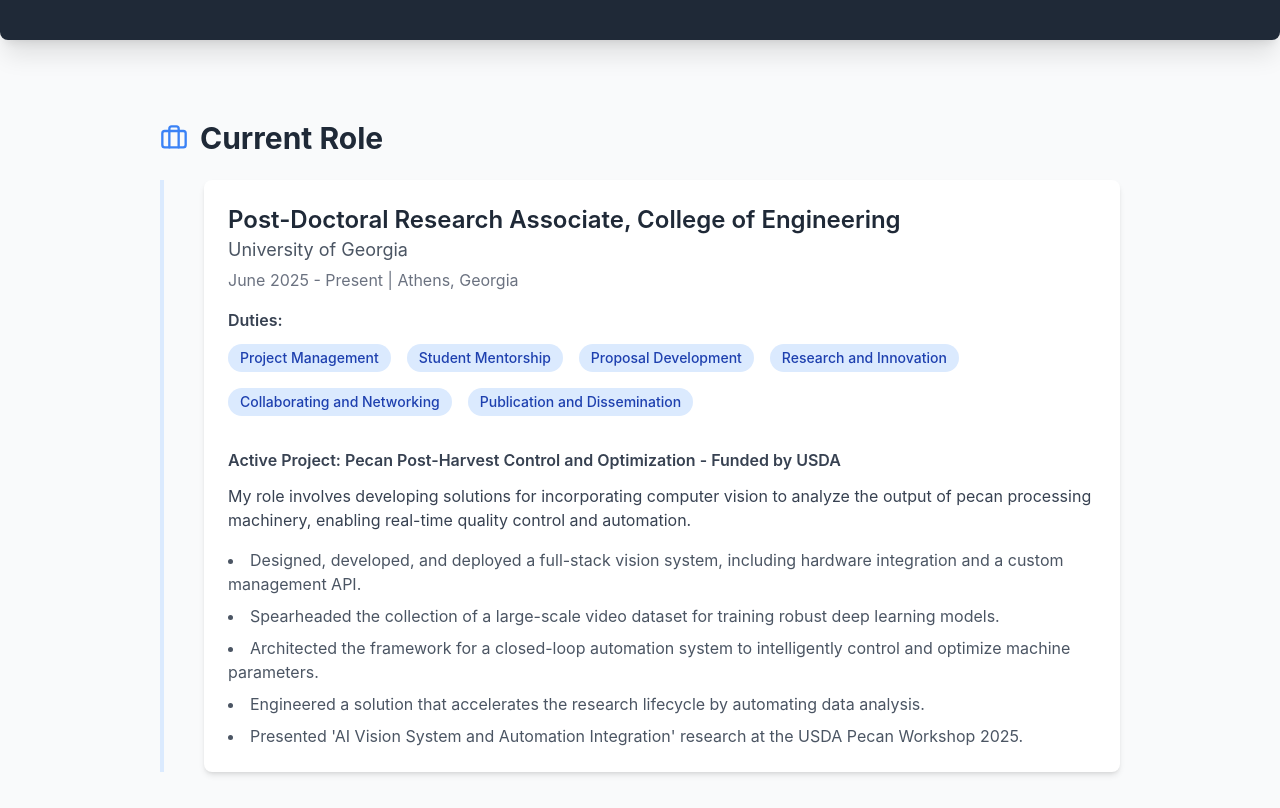
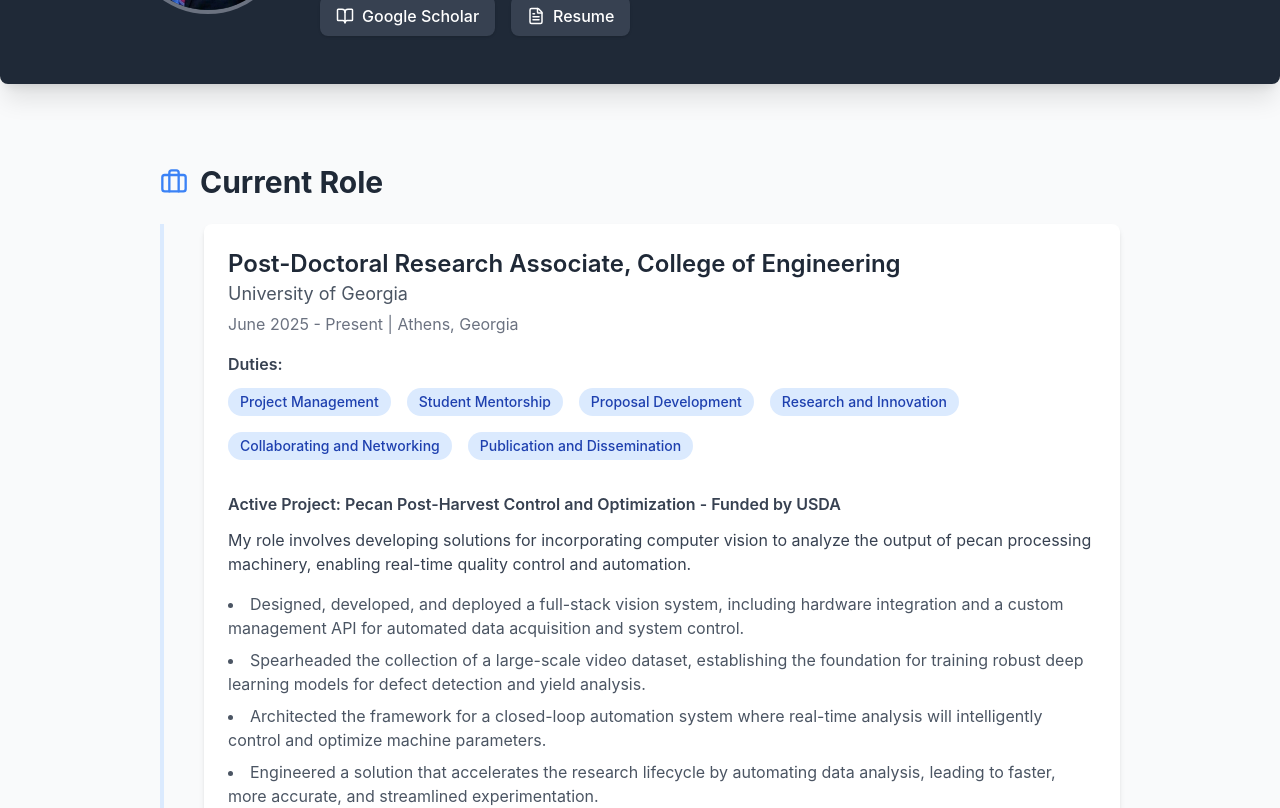
Before and after one commit to salirezav/salirezav.github.io, a React (Create React App) app: page / in a window 1280 px wide. Shown: the part 280-1088 px from the top of the page. Built offline with nearby package versions, Linux system fonts and the light colour scheme.

Commit message:
Add advisor and department fields to education and experience sections; introduce industry outreach section; enhance publication links with descriptive text; and add HomeSense project case study to storiesData.

```diff
--- a/src/App.tsx
+++ b/src/App.tsx
@@ -51,6 +51,7 @@ interface Education {
   date: string;
   gpa: string;
   thesis?: string;
+  advisor?: string;
 }
 
 type SkillLevel = 'Advanced' | 'Intermediate' | 'Basic';
@@ -72,6 +73,7 @@ interface RelatedExperience {
   date: string;
   supervisor?: string;
   location?: string;
+  department?: string;
   points: string[];
 }
 
@@ -80,6 +82,7 @@ interface Publication {
   authors: string;
   venue: string;
   link?: string;
+  linkText?: string;
 }
 
 interface Project {
@@ -95,6 +98,15 @@ interface Teaching {
   date: string;
 }
 
+interface IndustryOutreach {
+  title: string;
+  organization: string;
+  location: string;
+  date: string;
+  role: string;
+  topic: string;
+}
+
 interface PortfolioData {
   personalInfo: PersonalInfo;
   currentRole: CurrentRole;
@@ -104,6 +116,7 @@ interface PortfolioData {
   publications: Publication[];
   projects: Project[];
   teaching: Teaching[];
+  industryOutreach?: IndustryOutreach[];
 }
 
 // --- Data based on your resume ---
@@ -118,8 +131,10 @@ const portfolioData: PortfolioData = {
     links: [
       { name: "Website", url: "https://AlirezaVaezi.com", icon: Globe },
       { name: "Email", url: "mailto:s.alireza.v@gmail.com", icon: Mail },
+      { name: "UGA Email", url: "mailto:SeyedAlireza.Vaezi@uga.edu", icon: Mail },
       { name: "GitHub", url: "https://github.com/salirezav", icon: Github },
       { name: "LinkedIn", url: "https://www.linkedin.com/in/salirezav/", icon: Linkedin },
+      { name: "Google Scholar", url: "https://scholar.google.com/citations?user=YOUR_USER_ID", icon: BookOpen }, // TODO: Replace YOUR_USER_ID with your actual Google Scholar user ID
       { name: "Resume", url: "https://salirezav.github.io/Seyed%20Alireza%20Vaezi%20-%20Resume.pdf", icon: FileText }
     ]
   },
@@ -140,11 +155,11 @@ const portfolioData: PortfolioData = {
       title: "Pecan Post-Harvest Control and Optimization - Funded by USDA",
       description: "My role involves developing solutions for incorporating computer vision to analyze the output of pecan processing machinery, enabling real-time quality control and automation.",
       points: [
-        "Designed, developed, and deployed a full-stack vision system, including hardware integration and a custom management API.",
-        "Spearheaded the collection of a large-scale video dataset for training robust deep learning models.",
-        "Architected the framework for a closed-loop automation system to intelligently control and optimize machine parameters.",
-        "Engineered a solution that accelerates the research lifecycle by automating data analysis.",
-        "Presented 'AI Vision System and Automation Integration' research at the USDA Pecan Workshop 2025."
+        "Designed, developed, and deployed a full-stack vision system, including hardware integration and a custom management API for automated data acquisition and system control.",
+        "Spearheaded the collection of a large-scale video dataset, establishing the foundation for training robust deep learning models for defect detection and yield analysis.",
+        "Architected the framework for a closed-loop automation system where real-time analysis will intelligently control and optimize machine parameters.",
+        "Engineered a solution that accelerates the research lifecycle by automating data analysis, leading to faster, more accurate, and streamlined experimentation.",
+        "Presented 'AI Vision System and Automation Integration' research at the USDA Pecan Workshop 2025, hosted at the University of Georgia, to an audience of industry leaders and academic peers."
       ]
     }
   },
@@ -155,10 +170,11 @@ const portfolioData: PortfolioData = {
         location: "Athens, Georgia",
         date: "Jan. 2019 - May. 2025",
         gpa: "3.74",
-      thesis: '"From Specific to Universal: One Biomedical Image Segmentation Model to Rule Them All"'
+        thesis: '"From Specific to Universal: One Biomedical Image Segmentation Model to Rule Them All"',
+        advisor: "Dr. Shannon Quinn"
       },
       {
-      degree: "Master of Science., Information Technology Engineering",
+        degree: "Master of Science., Information Technology Engineering (Computer Networks)",
         institution: "Iran University of Science and Technology",
         location: "Tehran, Iran",
         date: "Jan. 2013 - Feb. 2016",
@@ -266,8 +282,8 @@ const portfolioData: PortfolioData = {
       date: "2024",
       supervisor: "Prof. Shannon Quinn",
       points: [
-        "Developed a supervised cilia segmentation model by leveraging an unsupervised method to generate ground-truth labels.",
-        "Developed a non-intrusive emotion recognition framework using facial expression recognition (FER) and emotional body posture recognition (EBPR) to assess workers' psychological states in IIoT-enabled manufacturing environments. A collaboration with Dr. Jaime Camelio's lab.",
+        "Developed a supervised cilia segmentation model by leveraging an unsupervised method to generate ground-truth labels. This work focused on automating segmentation tasks, particularly for microscopic cilia images.",
+        "Developed a non-intrusive emotion recognition framework using facial expression recognition (FER) and emotional body posture recognition (EBPR) to assess workers' psychological states in IIoT-enabled manufacturing environments. This research enhances worker well-being by identifying stress, fatigue, and cognitive load in real time. A collaboration with PhD candidate Niloofar Rezaei in Innovation Factory under Dr. Jaime Camelio's supervision.",
         "Developed a computational model to analyze changes in mitochondrial morphology induced by infection with Mycobacterium marinum (Mmar)."
       ]
     },
@@ -278,7 +294,8 @@ const portfolioData: PortfolioData = {
       supervisor: "Prof. Shannon Quinn",
       points: [
         "Configuring and setting up 'JupyterHub' on an on-premise cluster with NFS shared storage and LDAP authenticator.",
-        "Configuring and setting up 'BinderHub' allowing students to create sharable, interactive, reproducible environments."
+        "Configuring and setting up 'BinderHub' allowing students to create sharable, interactive, reproducible environments.",
+        "Research and analysis on deep learning assisted detection of fusion and fission of mitochondria in microscopic images."
       ]
     },
     {
@@ -314,7 +331,8 @@ const portfolioData: PortfolioData = {
         "Improved the UI and the UX of the portal for hand-held devices.",
         "Reformed and improved the development tools and code structure by implementing the latest front-end development tools.",
         "Instructed five employees to use the new development environment."
-      ]
+      ],
+      department: "IT Department – Portal Section"
     }
   ],
   publications: [
@@ -322,7 +340,8 @@ const portfolioData: PortfolioData = {
       title: "Multi-Layer Multi-Variable Value Stream Mapping: A Comprehensive Framework Across Operational, Environmental, and Social Layers with Integrated KPIs Interrelationships",
       authors: "Heydarzadeh, A; Rezaei, N; Vaezi, Seyed Alireza, et al.",
       venue: "(2024)-53rd SME North American Manufacturing Research Conference (NAMRC 53, 2025)",
-      link: "https://www.sciencedirect.com/"
+      link: "https://www.sciencedirect.com/",
+      linkText: "ScienceDirect"
     },
     {
       title: "Smart Sensors, Smarter Workplaces: Multi-Modal Cognitive Load Assessment in Industry 4.0",
@@ -333,25 +352,29 @@ const portfolioData: PortfolioData = {
       title: "Identifying Virulence Determinants in Pathogenic Mycobacteria Via Changes in Host Cell Mitochondrial Morphology",
       authors: "S. Quinn; A. Abbadi; Vaezi, Seyed Alireza",
       venue: "[arXiv]",
-      link: "https://arxiv.org/"
+      link: "https://arxiv.org/",
+      linkText: "arXiv"
     },
     {
       title: "Training a Supervised Cilia Segmentation Model from Self-Supervision",
       authors: "Vaezi, Seyed Alireza, et al.",
       venue: "Proceedings of the 23rd Python in Science Conference (SciPy 2024)",
-      link: "https://www.researchgate.net/"
+      link: "https://www.researchgate.net/",
+      linkText: "ResearchGate | SciPy"
     },
     {
       title: "Decoding the Silent Language: A Framework for Advanced Visual Emotion Recognition to Enhance Worker Well-Being on IIoT-Enabled Manufacturing",
       authors: "Rezaei, Niloofar; Vaezi, Seyed Alireza, Jaime Camelio",
       venue: "(2024)-52nd SME North American Manufacturing Research Conference (NAMRC 52, 2024)",
-      link: "https://www.sciencedirect.com/"
+      link: "https://www.sciencedirect.com/",
+      linkText: "ScienceDirect"
     },
     {
       title: "A Novel Pipeline for Cell Instance Segmentation, Tracking and Motility Classification of Toxoplasma Gondii in 3D Space",
       authors: "Vaezi, Seyed Alireza, et al.",
       venue: "Proceedings of the 21st Python in Science Conference (SCIPY 2022)",
-      link: "https://www.researchgate.net/"
+      link: "https://www.researchgate.net/",
+      linkText: "ResearchGate | SciPy"
     }
   ],
   projects: [
@@ -380,6 +403,16 @@ const portfolioData: PortfolioData = {
     { course: "CSCI 1302 Software Development - Prof. Krzysztof J. Kochut", role: "Grading projects and assignments, and helping students in developing programs in Java.", date: "Summer 2019, Spring 2020" },
     { course: "CSCI 2720 Data Structures - Dr. Sachin Meena", role: "Grading and helping students with abstract data types, algorithm analysis, sorting, recursion.", date: "Fall 2019" },
     { course: "CSCI 4250/6250 Cybersecurity - Dr. Mustakimar Khandaker", role: "Grading projects and assignments on system security (stack/buffer overflow, return to libc attack, format string attack).", date: "Fall 2020" }
+  ],
+  industryOutreach: [
+    {
+      title: "UGA Manufacturing Living Lab Pop-Up Course",
+      organization: "University of Georgia",
+      location: "Athens, GA",
+      date: "Nov 2025",
+      role: "Lead Instructor",
+      topic: "Computer Vision for Manufacturing Upskilling"
+    }
   ]
 };
 
@@ -617,6 +650,7 @@ const EducationSection: React.FC<EducationProps> = ({ items }) => (
         <h3 className="text-xl font-semibold text-gray-800">{item.degree}</h3>
         <p className="text-lg text-gray-600">{item.institution}</p>
         <p className="text-sm text-gray-500 mb-2">{item.date} | {item.location} | GPA: {item.gpa}</p>
+        {item.advisor && <p className="text-sm text-gray-600 mb-2">Advisor: {item.advisor}</p>}
         {item.thesis && <p className="text-gray-700 italic">Thesis: {item.thesis}</p>}
       </Card>
     ))}
@@ -660,6 +694,7 @@ const RelatedExperienceSection: React.FC<RelatedExperienceProps> = ({ items }) =
       <Accordion key={index} title={item.title} subtitle={`${item.institution} | ${item.date}`}>
         <div className="p-4">
           {item.supervisor && <p className="text-md text-gray-600 mb-4">Under {item.supervisor}'s supervision</p>}
+          {item.department && <p className="text-md text-gray-600 mb-4">{item.department}</p>}
           <ul className="list-disc list-inside space-y-2 text-gray-700">
             {item.points.map((point, pIndex) => (
               <li key={pIndex}>{point}</li>
@@ -690,7 +725,7 @@ const Publications: React.FC<PublicationsProps> = ({ items }) => (
               rel="noopener noreferrer"
               className="text-blue-600 hover:text-blue-800 hover:underline font-medium text-sm transition-colors"
             >
-              Read More &rarr;
+              {item.linkText || "Read More"} &rarr;
             </a>
           )}
         </Card>
@@ -739,6 +774,26 @@ const TeachingSection: React.FC<TeachingProps> = ({ items }) => (
   </Section>
 );
 
+interface IndustryOutreachProps {
+  items: IndustryOutreach[];
+}
+
+const IndustryOutreachSection: React.FC<IndustryOutreachProps> = ({ items }) => (
+  <Section title="Industry Outreach" icon={Briefcase}>
+    <div className="space-y-4">
+      {items.map((item, index) => (
+        <Card key={index} className="border-l-4 border-green-500">
+          <h3 className="text-xl font-semibold text-gray-800">{item.title}</h3>
+          <p className="text-lg text-gray-600">{item.organization}</p>
+          <p className="text-sm text-gray-500 mb-2">{item.date} | {item.location}</p>
+          <p className="text-gray-700 mb-2"><span className="font-semibold">Role:</span> {item.role}</p>
+          <p className="text-gray-700"><span className="font-semibold">Topic:</span> {item.topic}</p>
+        </Card>
+      ))}
+    </div>
+  </Section>
+);
+
 interface FooterProps {
   name: string;
 }
@@ -768,6 +823,9 @@ const Home: React.FC = () => {
         <EducationSection items={data.education} />
         <ClassProjects items={data.projects} />
         <TeachingSection items={data.teaching} />
+        {data.industryOutreach && data.industryOutreach.length > 0 && (
+          <IndustryOutreachSection items={data.industryOutreach} />
+        )}
       </main>
       <Footer name={data.personalInfo.name} />
     </>
--- a/src/storiesData.ts
+++ b/src/storiesData.ts
@@ -25,6 +25,34 @@ export interface Story {
 }
 
 export const stories: Story[] = [
+  {
+    id: 'homesense-project',
+    title: 'HomeSense – A Case Study on Human Activity Patterns and Air Quality for Energy Saving in Smart Homes',
+    date: '2021-09-01',
+    coverImage: '/placeholder.jpg',
+    content: [
+      {
+        type: 'text',
+        content: 'HomeSense was a collaborative project with Niloofar Rezaei for the CPS8300 Principles of Cyber-Physical Systems course at the University of Georgia. The project focused on creating a smart home monitoring system that analyzes human activity patterns and air quality to optimize energy consumption.'
+      },
+      {
+        type: 'text',
+        content: 'The system utilized ESP32 microcontrollers equipped with multiple sensors to collect real-time data on temperature, humidity, light levels, infrared motion detection, and air quality. This comprehensive sensor array allowed us to monitor both environmental conditions and human presence patterns within the home environment.'
+      },
+      {
+        type: 'text',
+        content: 'One of the key technical challenges was programming the microcontrollers using MicroPython, which provided a Python-based development environment that was both powerful and accessible. This choice enabled rapid prototyping and easier integration of sensor data processing.'
+      },
+      {
+        type: 'text',
+        content: 'The collected data was analyzed to identify patterns in human activity and correlate them with air quality metrics. By understanding when and how spaces are used, along with environmental conditions, the system could provide recommendations for energy-saving strategies, such as optimizing HVAC usage based on occupancy patterns.'
+      },
+      {
+        type: 'text',
+        content: 'This project demonstrated the practical application of cyber-physical systems principles, combining hardware sensors, embedded programming, and data analysis to create an intelligent system that could contribute to both energy efficiency and improved indoor air quality in smart home environments.'
+      }
+    ]
+  },
   {
     id: 'example-story-1',
     title: 'My First DIY Project: Building a Custom Desk',
```
Lines whose indentation alone changed are shown as unchanged.
